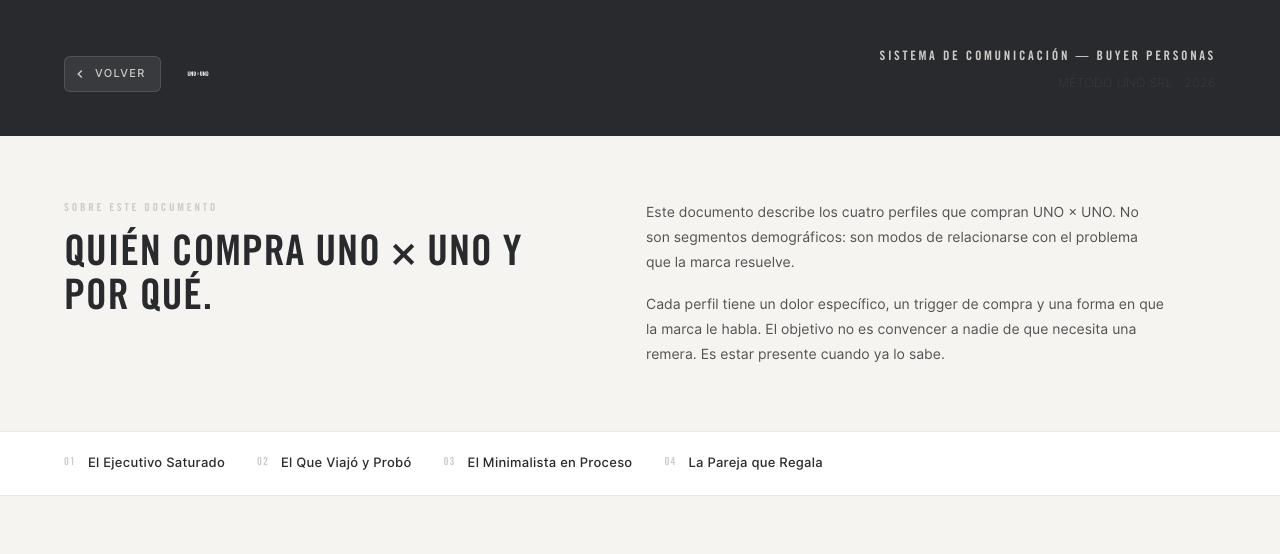
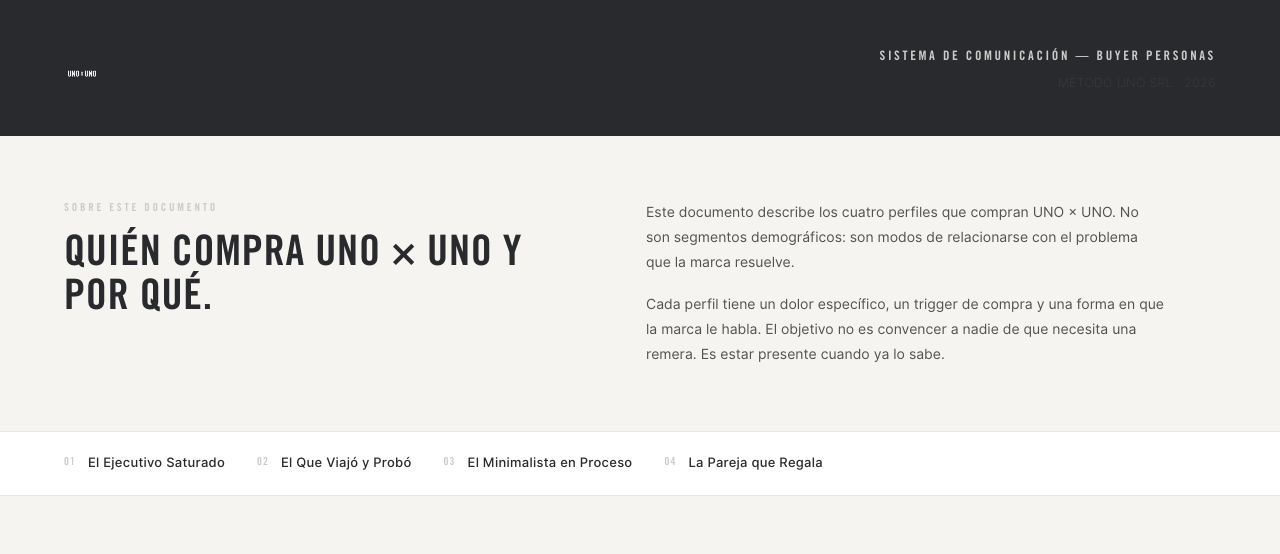
Before and after one commit to Jv-maker-hub/uxu, a plain HTML site: page personas.html in a window 1280 px wide. Shown: the top 554 px of the page. Drawn offline with Linux system fonts and the light colour scheme.

Commit message:
fix: logo más grande, sin botón volver en personas/competidores, tipografías como card separada

```diff
--- a/personas.html
+++ b/personas.html
@@ -459,13 +459,9 @@
 
   <!-- HEADER -->
   <header class="site-header">
-    <div style="display:flex;align-items:center;gap:24px;">
-      <a href="/" style="display:flex;align-items:center;gap:8px;padding:8px 14px 8px 8px;background:rgba(255,255,255,0.08);border:1px solid rgba(255,255,255,0.12);border-radius:6px;color:#CCCBC8;text-decoration:none;font-size:11px;letter-spacing:0.12em;text-transform:uppercase;font-weight:500;">
-        <svg width="14" height="14" viewBox="0 0 24 24" fill="none" stroke="currentColor" stroke-width="2.5"><polyline points="15,18 9,12 15,6"/></svg>
-        Volver
-      </a>
-      <img src="assets/logo-negativo.png" alt="UNO × UNO" style="height:26px;">
-    </div>
+    <a href="/" style="display:block;line-height:0;">
+      <img src="assets/logo-negativo.png" alt="UNO × UNO" style="height:36px;">
+    </a>
     <div class="doc-meta">
       <div class="doc-title">Sistema de Comunicación — Buyer Personas</div>
       <div class="doc-year">MÉTODO UNO SRL · 2026</div>
```
Also changed, not shown: competidores.html (+2 -4 lines), index.html (+5 -1 lines).
